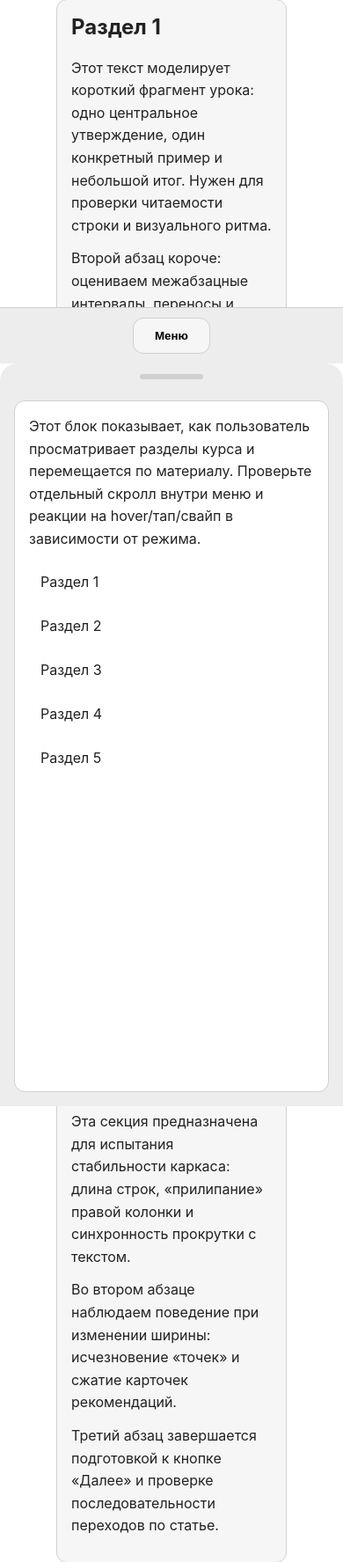
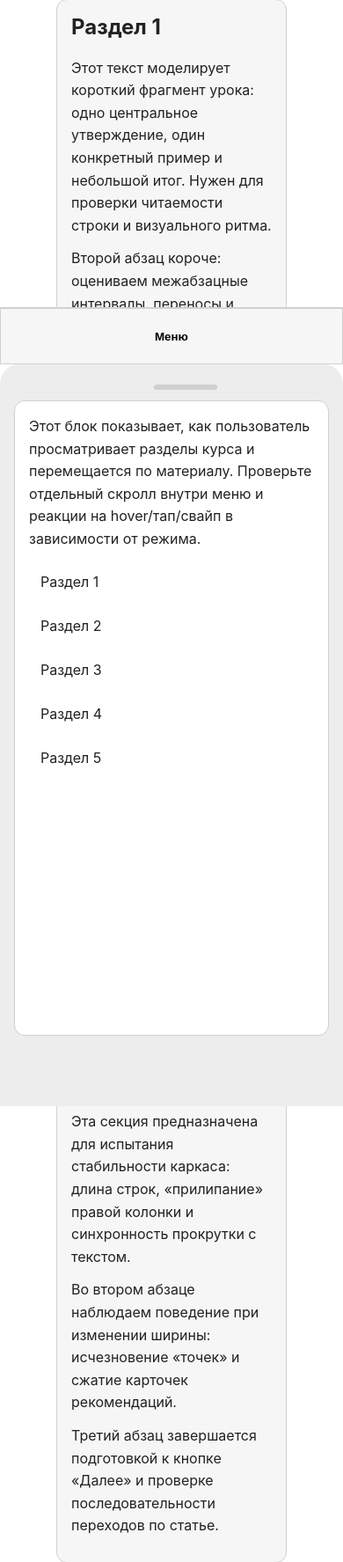
Before and after one commit to ooodelo/toosmart, a PHP site: page / in a window 390 px wide. Shown: the part 431-2206 px from the top of the page at 88% size. Run offline with PHP 8.4, Linux system fonts and the light colour scheme.

Commit message:
Align handheld menu dock and center text column

```diff
--- a/script.js
+++ b/script.js
@@ -483,7 +483,8 @@ function initMenuLinks() {
         target.scrollIntoView({ behavior: 'smooth', block: 'start' });
       }
       if (currentMode !== 'desktop') {
-        closeMenu({ focusOrigin: menuHandle });
+        const origin = currentMode === 'handheld' ? dockHandle : menuHandle;
+        closeMenu({ focusOrigin: origin });
       }
     });
   });
--- a/styles.css
+++ b/styles.css
@@ -1,10 +1,30 @@
 :root {
   color-scheme: light;
   --content-width: 540px;
-  --main-columns-desktop: 1fr var(--content-width) clamp(320px, 28vw, 420px) 1fr;
-  --main-columns-tablet: 1fr var(--content-width) clamp(280px, 30vw, 360px) 1fr;
+  --stack-width-desktop: clamp(320px, 28vw, 420px);
+  --stack-width-tablet: clamp(280px, 30vw, 360px);
+  --stack-width: var(--stack-width-desktop);
+  --main-columns-desktop: minmax(
+      0,
+      max(0px, calc(50vw - var(--content-width) / 2 - var(--gap-page)))
+    )
+    var(--content-width) var(--stack-width-desktop) 1fr;
+  --main-columns-tablet: minmax(
+      0,
+      max(0px, calc(50vw - var(--content-width) / 2 - var(--gap-page)))
+    )
+    var(--content-width) var(--stack-width-tablet) 1fr;
   --main-columns: var(--main-columns-desktop);
-  --text-box-left: calc(50% - var(--content-width) / 2);
+  --text-box-width-desktop: 540px;
+  --text-box-width-tablet: 540px;
+  --text-box-width-handheld: max(
+    280px,
+    calc(
+      100vw - var(--gap-page) * 2 - env(safe-area-inset-left, 0px) - env(safe-area-inset-right, 0px)
+    )
+  );
+  --text-box-width: var(--text-box-width-desktop);
+  --text-box-left: calc(50vw - var(--content-width) / 2);
   --gap-page: 32px;
   --stack-gap: 20px;
   --rail-closed: 70px;
@@ -21,6 +41,7 @@
   --surface-alt: #ededed;
   --text-color: #222;
   --handheld-dock: 64px;
+  --handheld-dock-footprint: calc(var(--handheld-dock) + env(safe-area-inset-bottom, 0px));
 }
 
 * {
@@ -41,6 +62,7 @@ body {
   display: flex;
   flex-direction: column;
   min-height: 100vh;
+  --text-box-width: var(--text-box-width-desktop);
 }
 
 html {
@@ -208,16 +230,20 @@ body.is-slid .menu-rail {
   background: #fff;
   display: flex;
   flex-direction: column;
-  align-items: stretch;
+  align-items: center;
   gap: 24px;
 }
 
+body[data-mode="handheld"] .panel {
+  align-items: stretch;
+}
+
 .text-box {
+  width: min(100%, var(--text-box-width, var(--content-width)));
   max-width: var(--content-width);
-  width: 100%;
   position: relative;
   background: #fff;
-  margin: 0 auto;
+  margin-inline: auto;
 }
 
 .text-box__intro {
@@ -359,20 +385,27 @@ body.menu-open .backdrop {
   left: 0;
   right: 0;
   bottom: 0;
-  height: var(--handheld-dock);
+  height: var(--handheld-dock-footprint);
   background: var(--surface-alt);
   border-top: 1px solid var(--border-color);
   display: none;
-  align-items: center;
+  align-items: flex-start;
   justify-content: center;
-  padding-bottom: env(safe-area-inset-bottom, 0px);
+  padding: 0 env(safe-area-inset-right, 0px) env(safe-area-inset-bottom, 0px)
+    env(safe-area-inset-left, 0px);
   z-index: 1600;
 }
 
 .dock-handle {
-  padding: 12px 24px;
+  width: 100%;
+  height: var(--handheld-dock);
+  padding: 0 24px;
   font-weight: 600;
   cursor: pointer;
+  display: flex;
+  align-items: center;
+  justify-content: center;
+  border-radius: 0;
 }
 
 body.is-slid .header,
@@ -400,6 +433,8 @@ body[data-mode="desktop"] .dots-rail {
 
 body[data-mode="desktop"] {
   --main-columns: var(--main-columns-desktop);
+  --text-box-width: var(--text-box-width-desktop);
+  --stack-width: var(--stack-width-desktop);
 }
 
 body[data-mode="desktop"] .main {
@@ -429,6 +464,8 @@ body[data-mode="desktop"] .stack {
 
 body[data-mode="tablet-wide"] {
   --main-columns: var(--main-columns-tablet);
+  --text-box-width: var(--text-box-width-tablet);
+  --stack-width: var(--stack-width-tablet);
 }
 
 body[data-mode="tablet-wide"] .dots-rail {
@@ -476,7 +513,7 @@ body[data-mode="tablet-wide"].menu-open .header {
 body[data-mode="handheld"] .main {
   display: flex;
   flex-direction: column;
-  padding-bottom: calc(var(--gap-page) + var(--btn-next-footprint) + var(--handheld-dock) + env(safe-area-inset-bottom, 0px));
+  padding-bottom: calc(var(--gap-page) + var(--btn-next-footprint) + var(--handheld-dock-footprint));
 }
 
 body[data-mode="handheld"] .panel,
@@ -509,6 +546,10 @@ body[data-mode="handheld"] .stack {
   align-self: stretch;
 }
 
+body[data-mode="handheld"] {
+  --text-box-width: var(--text-box-width-handheld);
+}
+
 body[data-mode="handheld"] .stack-list {
   max-height: none;
 }
@@ -518,16 +559,20 @@ body[data-mode="handheld"] .dots-rail {
 }
 
 body[data-mode="handheld"] .menu-rail {
-  width: min(100vw, 420px);
-  border-radius: 20px 20px 0 0;
-  bottom: auto;
+  width: auto;
+  left: 0;
+  right: 0;
   top: auto;
+  bottom: 0;
+  margin: 0;
+  border-radius: 24px 24px 0 0;
+  transform: translate3d(0, 100%, 0);
   height: min(100svh, 100dvh);
-  transform: translate(-50%, 100%);
-  left: 50%;
-  right: auto;
   pointer-events: none;
-  padding-left: 0;
+  padding-left: env(safe-area-inset-left, 0px);
+  padding-right: env(safe-area-inset-right, 0px);
+  padding-bottom: calc(var(--handheld-dock-footprint) + 16px);
+  padding-top: 12px;
   border-right: none;
   display: flex;
   flex-direction: column;
@@ -541,6 +586,7 @@ body[data-mode="handheld"] .menu-rail__cap {
   flex: 0 0 auto;
   width: 100%;
   cursor: pointer;
+  margin: 0 16px 4px;
 }
 
 body[data-mode="handheld"] .menu-rail__cap::after {
@@ -553,7 +599,7 @@ body[data-mode="handheld"] .menu-rail__cap::after {
 
 body[data-mode="handheld"].menu-open .menu-rail,
 body[data-mode="handheld"].is-slid .menu-rail {
-  transform: translate(-50%, 0);
+  transform: translate3d(0, 0, 0);
   pointer-events: auto;
 }
 
@@ -562,7 +608,8 @@ body[data-mode="handheld"] .menu-handle {
 }
 
 body[data-mode="handheld"] .site-menu {
-  height: 100%;
+  flex: 1 1 auto;
+  margin: 0 16px;
 }
 
 body[data-mode="handheld"] .dock {
```
